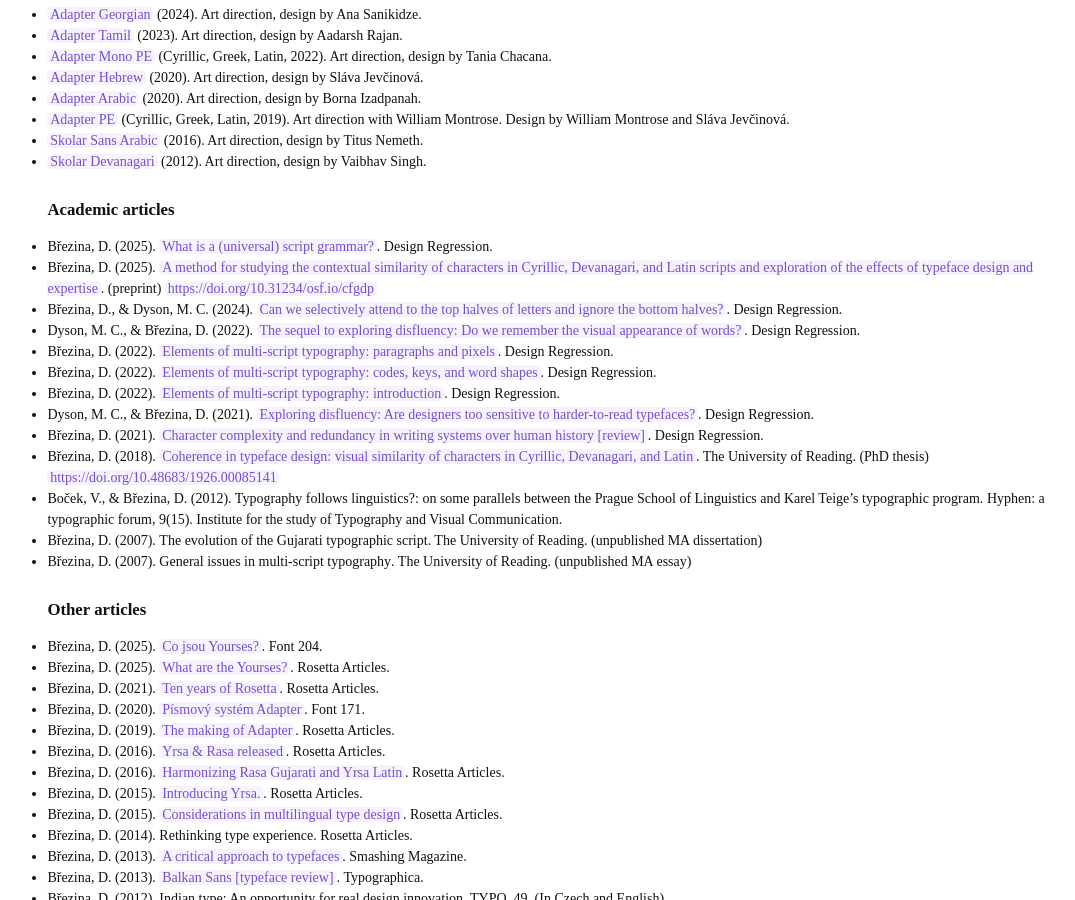
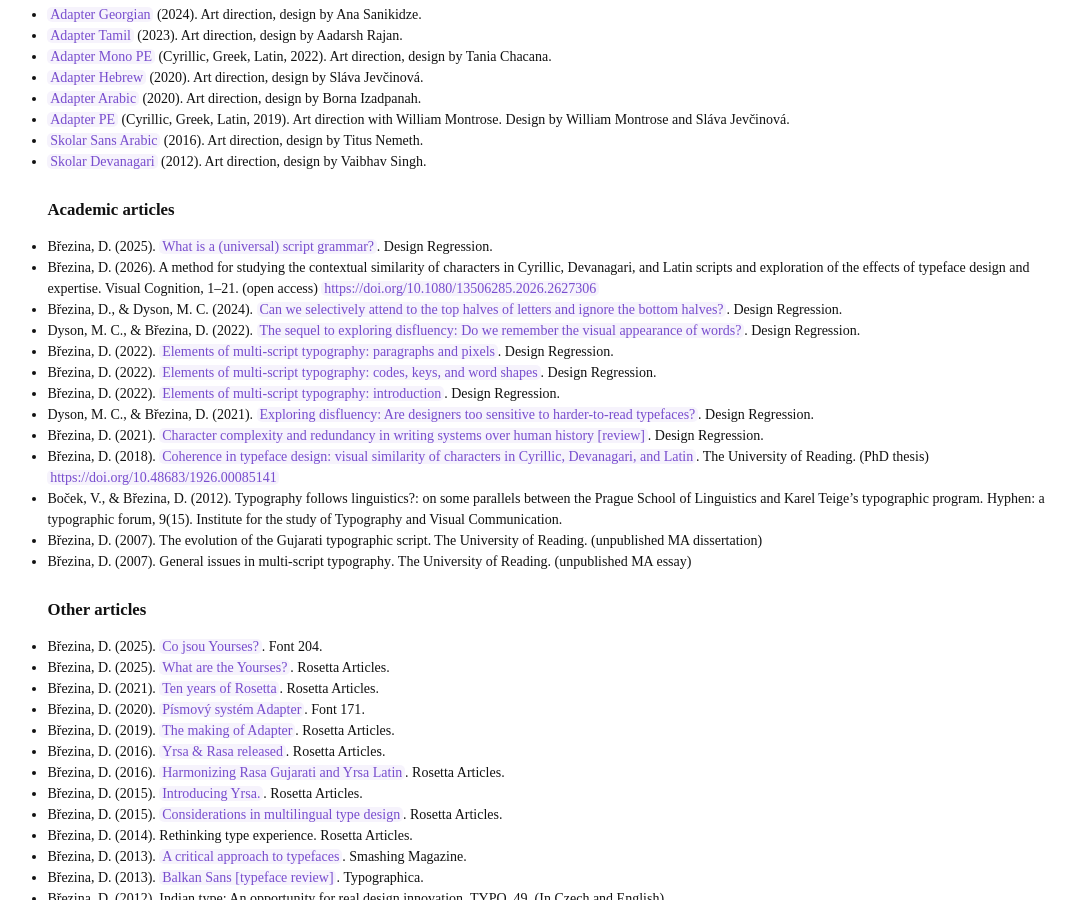
Before and after one commit to MrBrezina/mrbrezina.com, a Jekyll site: the page built from en/README.md, in a window 1280 px wide and 900 px high, scrolled down 1200 px. Shown: the whole window, without its empty margins (87-1162 px from the left). Built offline with Jekyll 4.4.1, drawn with Linux system fonts in a browser that asks for light colours; some web fonts are replaced.

Commit message:
Added VC article, yipee!

```diff
--- a/_data/data.yaml
+++ b/_data/data.yaml
@@ -12,10 +12,11 @@ categories:
   - authors:
     - Březina, David
     title: "A method for studying the contextual similarity of characters in Cyrillic, Devanagari, and Latin scripts and exploration of the effects of typeface design and expertise"
-    date: 15. 11. 2025
-    note: preprint
-    url: https://doi.org/10.31234/osf.io/cfgdp
-    doi: https://doi.org/10.31234/osf.io/cfgdp
+    publication: Visual Cognition
+    pages: 1–21
+    date: 16. 2. 2026
+    doi: https://doi.org/10.1080/13506285.2026.2627306
+    note: open access
   - authors:
     - Březina, David
     - Dyson, Mary C.
--- a/_layouts/default.html
+++ b/_layouts/default.html
@@ -107,7 +107,7 @@
 
 
         {% if p.publication %}
-        {{ title }}. <em>{{p.publication}}</em>{% if p.volume %}, <em>{{p.volume}}</em>{% endif %}{% if p.issue %}({{p.issue}}){% endif %}.
+        {{ title }}. <em>{{p.publication}}</em>{% if p.volume %}, <em>{{p.volume}}</em>{% endif %}{% if p.issue %}({{p.issue}}){% endif %}{% if p.pages %}, {{p.pages}}{% endif %}.
         {% else %}
         <em>{{ title }}</em>.
         {% endif %}
```
